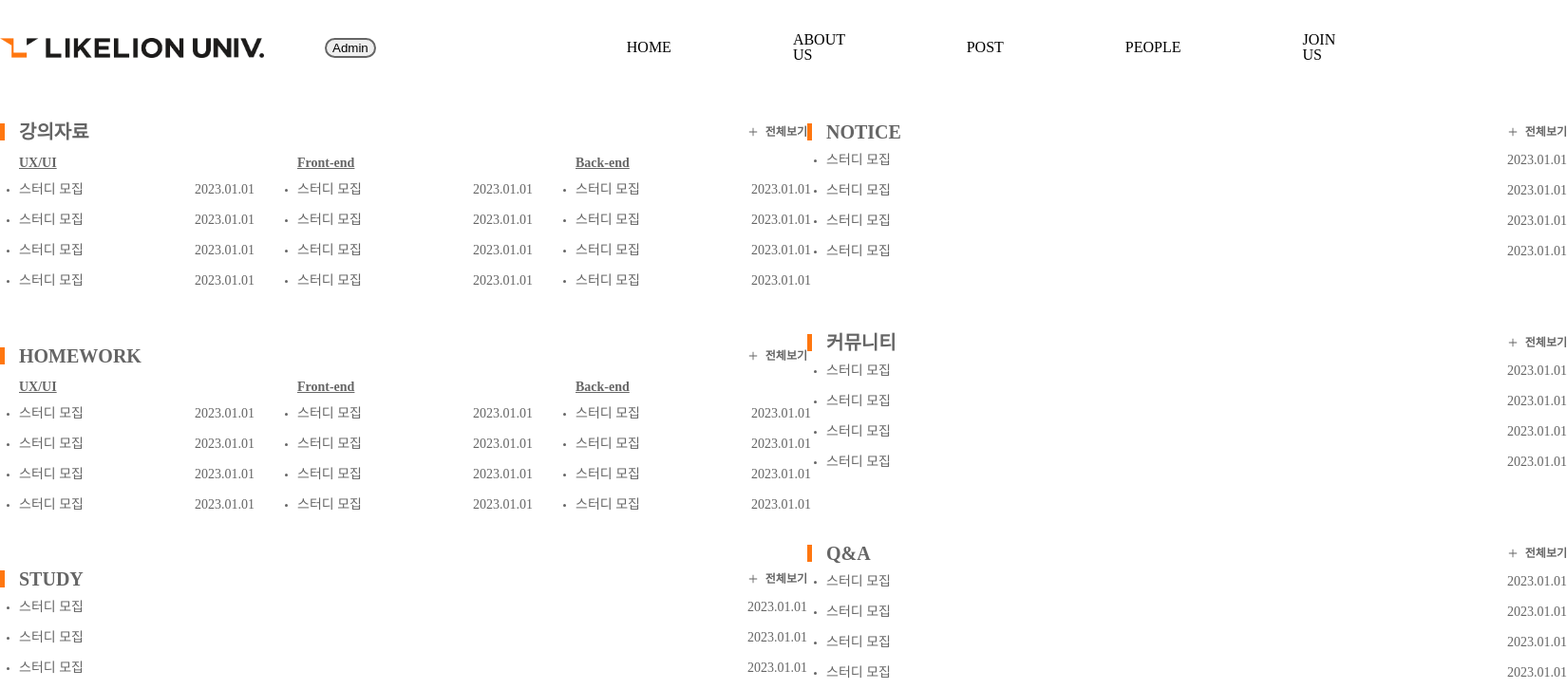
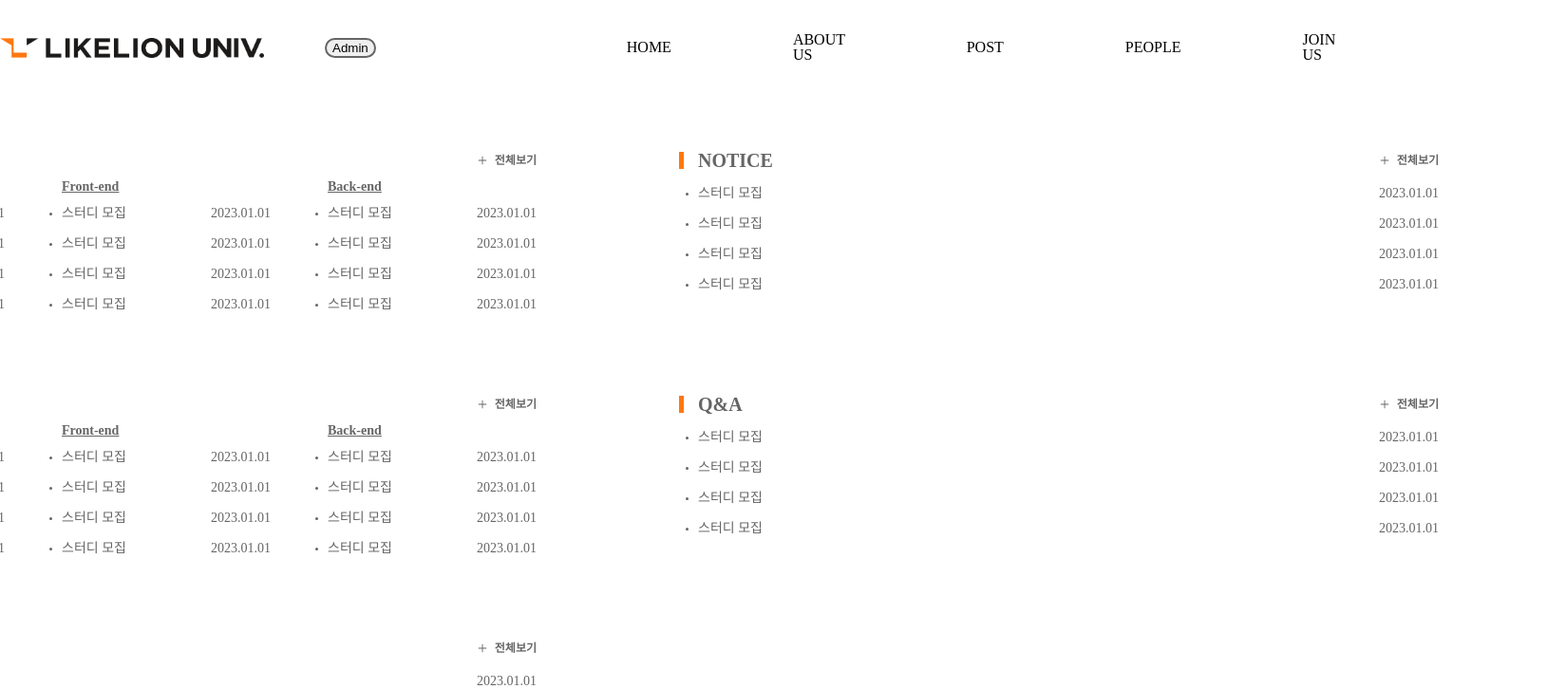
Before and after one commit to Likelion-YeungNam-Univ/yuLion_client, a React (Create React App) app: page /post in a window 1280 px wide. Shown: the top 726 px of the page at 95% size, 1650 px wide, since content can reach past the window. Built offline with nearby package versions, Linux system fonts and the light colour scheme.

Commit message:
feat: Post 페이지 post 목록 수정

```diff
--- a/src/pages/Post.js
+++ b/src/pages/Post.js
@@ -5,11 +5,10 @@ import PreviewPostList from "../components/previewPost/PreviewPostList";
 
 const Post = () => {
     const trackName = ['UX/UI', 'Front-end', 'Back-end'];
-    const rightBoxLabel = ['NOTICE', '커뮤니티', 'Q&A'];
 
     return(
         <PostContainer>
-            <LeftBox>
+            <div className="grid-box">
                 <div>
                     <div className="label-box">
                         <Label>강의자료</Label>
@@ -23,6 +22,13 @@ const Post = () => {
                             </div>
                         ))}
                     </div>
+                </div>
+                <div>
+                    <div className="label-box">
+                        <Label>NOTICE</Label>
+                        <MoreRead/>
+                    </div>
+                    <PreviewPostList/>
                 </div>
                 <div>
                     <div className="label-box">
@@ -40,34 +46,20 @@ const Post = () => {
                 </div>
                 <div>
                     <div className="label-box">
-                        <Label>STUDY</Label>
+                        <Label>Q&A</Label>
                         <MoreRead/>
                     </div>
                     <PreviewPostList/>
                 </div>
                 <div>
                     <div className="label-box">
-                        <Label>TEAM BILDING</Label>
+                        <Label>STUDY</Label>
                         <MoreRead/>
                     </div>
                     <PreviewPostList/>
                 </div>
-
-            </LeftBox>
-            <RightBox>
-                <RightPost>
-                    {rightBoxLabel.map(label=>(
-                        <div key={label}>
-                            <div className="label-box">
-                                <Label>{label}</Label>
-                                <MoreRead/>
             </div>
-                            <PreviewPostList/>
-                        </div>
-                    ))}
-                </RightPost>
-                <button>글쓰기</button>
-            </RightBox>
+            {/* <button>글쓰기</button> */}
         </PostContainer>
     )
 }
@@ -76,29 +68,32 @@ export default Post;
 
 const PostContainer = styled.div`
     display: flex;
-    justify-content: space-around;
-`;
+    justify-content: center;
+    margin-top: 50px;
 
-const LeftBox = styled.div`
-    width: 850px;
-    height: 867px;
-
-    display: flex;
-    flex-direction: column;
-    justify-content: space-between;
+    .grid-box{
+        display: grid;
+        grid-template-columns: 800px 800px;
+        grid-template-rows: minmax(190px, auto);
+        grid-column-gap: 150px;
+        grid-row-gap: 60px;
+    }
 
     .label-box{
         display: flex;
         align-items: center;
         justify-content: space-between;
-        margin-top: 30px;
+        margin: 10px 0px;
     }
 
     .track-box{
-        display: grid;
-        grid-template-columns: 268px 268px 268px;
-        grid-column-gap: 25px;
-        margin-top: 15px;
+        display: flex;
+        justify-content: space-between;
+
+        //PreviewPostList.js의 .list
+        .list {
+            width: 220px;
+        }
 
         b{
             margin-left: 20px;
@@ -107,54 +102,13 @@ const LeftBox = styled.div`
             color: #656565;
             text-decoration:underline;
         }
-    }
-`;
 
-const RightBox = styled.div`
-    height: 867px;
-    display: flex;
-    flex-direction: column;
-    justify-content: space-between;
-    align-items: flex-end;
-
-    button{
+        /* button{
             width: 80px;
             height: 40px;
             border: 2px solid #D1D1D1;
             background: none;
             margin-bottom: 20px;
             font-size: 16px;
-    }
-`;
-
-
-const RightPost = styled.div`
-    width: 800px;
-    height: 635px;
-
-    display: flex;
-    flex-direction: column;
-    justify-content: space-between;
-
-    .label-box{
-        display: flex;
-        align-items: center;
-        justify-content: space-between;
-        margin-top: 30px;
-    }
-
-    .track-box{
-        display: grid;
-        grid-template-columns: 268px 268px 268px;
-        grid-column-gap: 25px;
-        margin-top: 15px;
-
-        b{
-            margin-left: 20px;
-            font-weight: 700;
-            font-size: 14px;
-            color: #656565;
-            text-decoration:underline;
-        }
-    }
-`;
+        } */
+}`;
```
Lines whose indentation alone changed are shown as unchanged.
